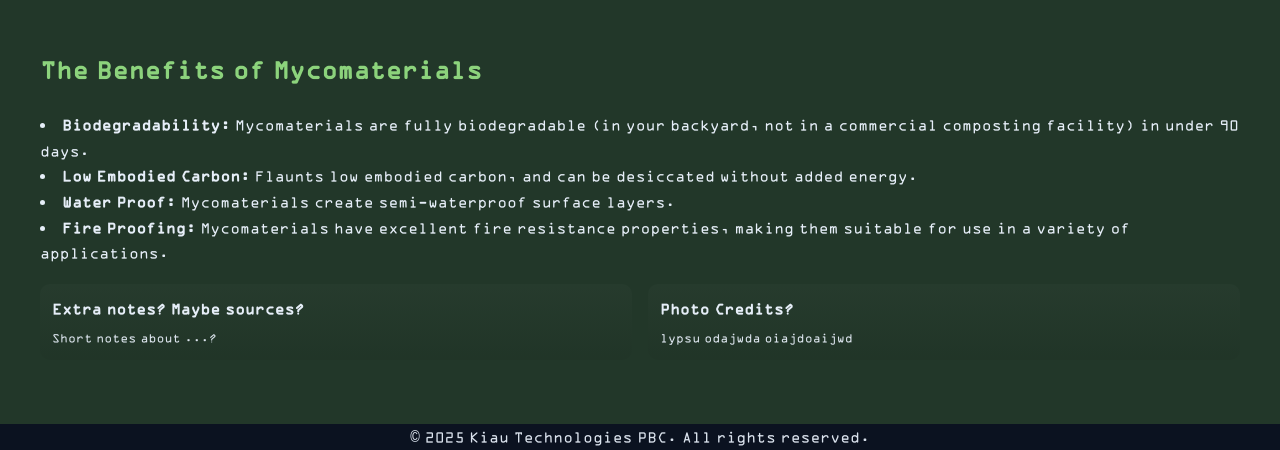
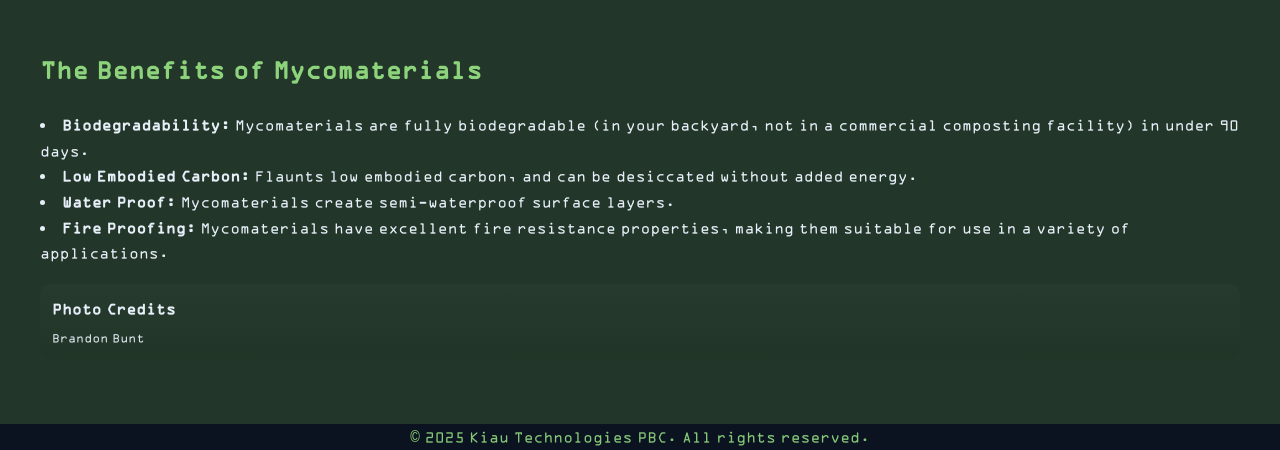
Before and after one commit to Kiau-Technologies-PBC/Kiau-Technologies-PBC.github.io, a plain HTML site: page Mycomaterials.html in a window 1280 px wide. Shown: the part 2594-3044 px from the top of the page. Drawn offline with nearby package versions, Linux system fonts and the light colour scheme; animation ran at ten frames a second; a web font is replaced by a local one.

Commit message:
Small changes, mycomaterials are now part of the page.

```diff
--- a/Mycomaterials.html
+++ b/Mycomaterials.html
@@ -233,17 +233,17 @@
             <strong>Fire Proofing:</strong> Mycomaterials have excellent fire resistance properties, making them suitable for use in a variety of applications.
       </p>
       <div style="display:grid;grid-template-columns:repeat(auto-fit,minmax(220px,1fr));gap:16px;margin-top:18px">
+        <!-- <article style="background:linear-gradient(180deg,rgba(255,255,255,0.02),rgba(0,0,0,0.04));padding:12px;border-radius:10px">
+          <h3 style="margin:0 0 8px 0"></h3>
+          <p style="margin:0;font-size:13px;line-height:1.45"></p>
+        </article> -->
         <article style="background:linear-gradient(180deg,rgba(255,255,255,0.02),rgba(0,0,0,0.04));padding:12px;border-radius:10px">
-          <h3 style="margin:0 0 8px 0">Extra notes? Maybe sources?</h3>
-          <p style="margin:0;font-size:13px;line-height:1.45">Short notes about ...?</p>
-        </article>
-        <article style="background:linear-gradient(180deg,rgba(255,255,255,0.02),rgba(0,0,0,0.04));padding:12px;border-radius:10px">
-          <h3 style="margin:0 0 8px 0">Photo Credits?</h3>
-          <p style="margin:0;font-size:13px;line-height:1.45">lypsu odajwda oiajdoaijwd</p>
+          <h3 style="margin:0 0 8px 0">Photo Credits</h3>
+          <p style="margin:0;font-size:13px;line-height:1.45">Brandon Bunt</p>
         </article>
       </div>
     </section>
-        <footer style="background-color:#0b1220; text-align:center; color:#8cd37cd">
+        <footer style="background-color:#0b1220; text-align:center; color:#8cd37c">
         <div class="social-links">
             <!-- Add social media links here -->
         </div>
@@ -336,7 +336,8 @@
           invalidateOnRefresh: true,
           snap: {
             snapTo: 1 / Math.max(1, slides.length - 1),
-            duration: {min: 0.18, max: 0.45},
+            // duration: {min: 0.18, max: 0.45},
+            duration: 0.12,
             ease: "power2.inOut"
           },
           onUpdate(self) {
--- a/nodes.js
+++ b/nodes.js
@@ -167,6 +167,8 @@ d3.csv("data/nodes2.0.csv").then(function(data) {
             return "localPlasticRecycling.html";
           } else if (d.id === 'E-Waste Projects') {
             return "e-waste.html";
+          } else if (d.id === 'Mycomaterials') {
+            return "mycomaterials.html";
           } else {
             return "example.html";
           }
```
